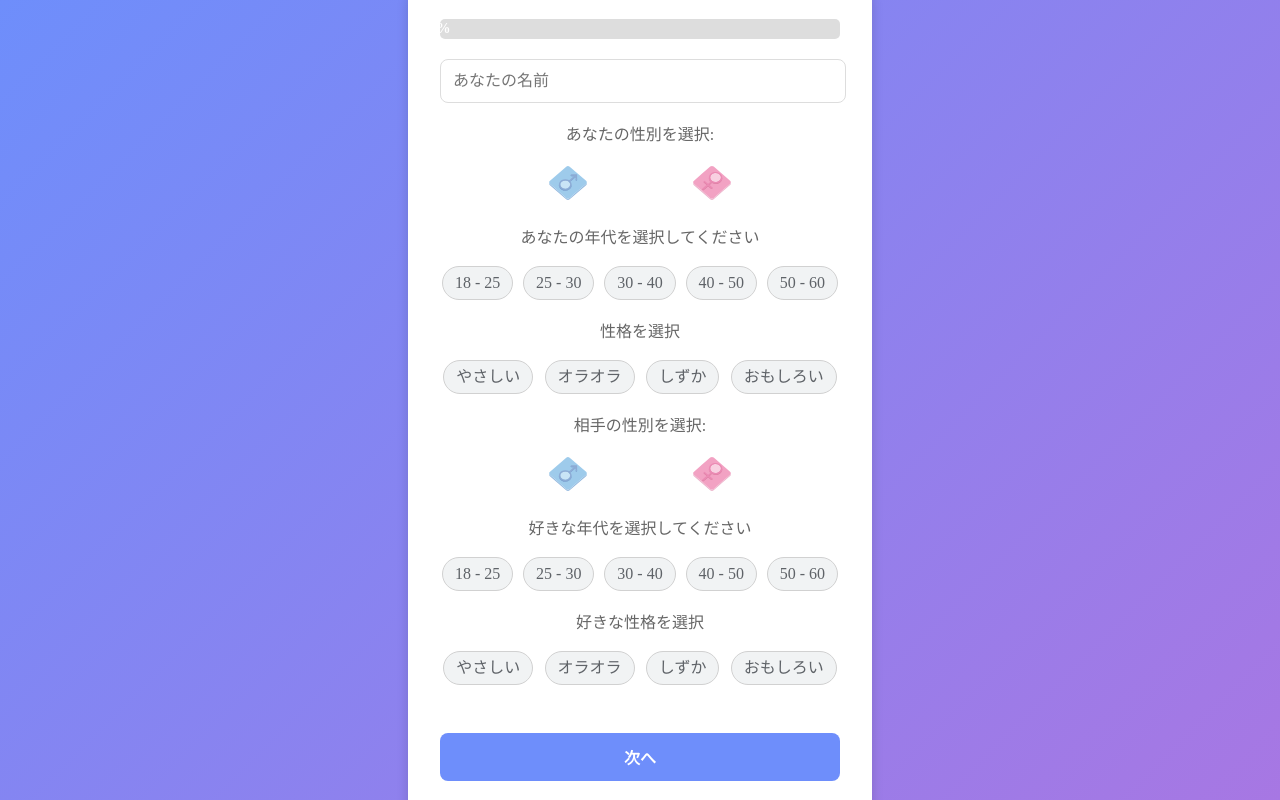
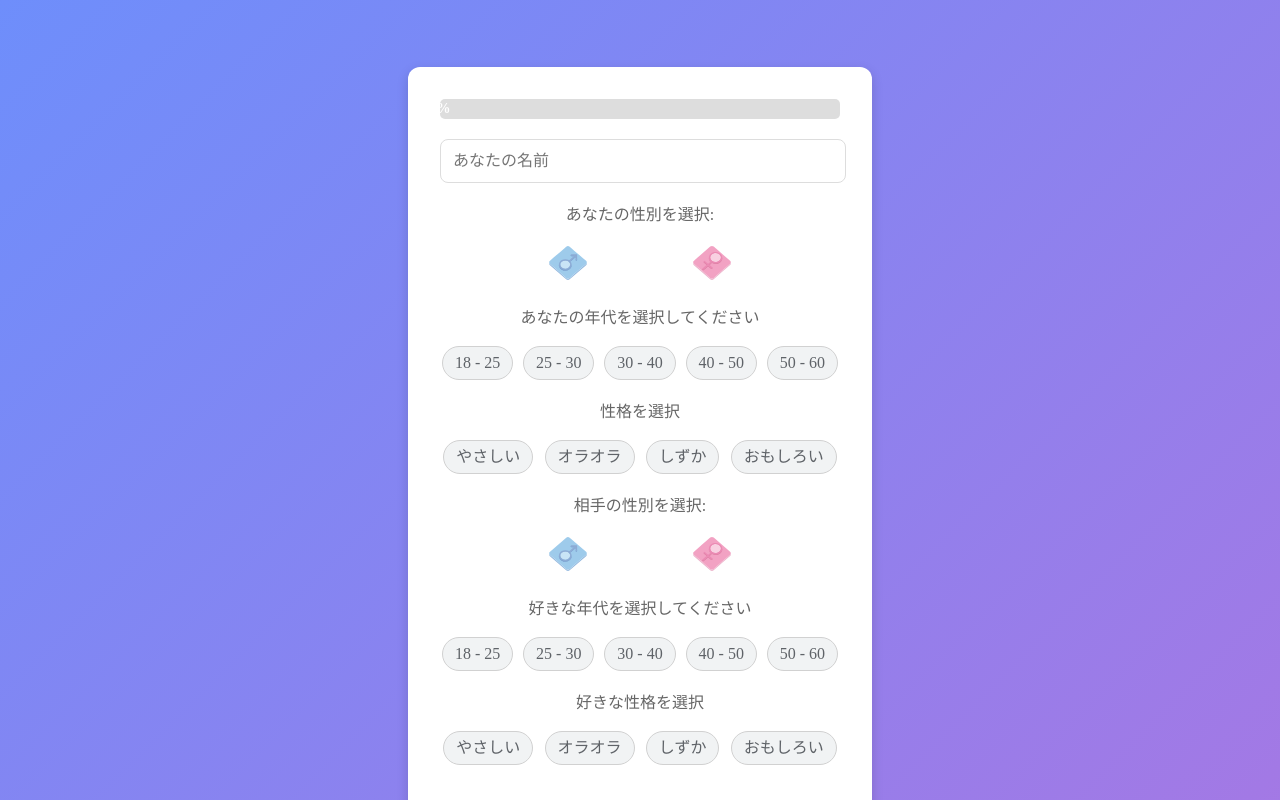
Before and after one commit to shunnagahara/WhisperMe, a React (Create React App) app: page /profile in a window 1280 px wide. Shown: the top 800 px of the page. Built offline with nearby package versions, Linux system fonts and the light colour scheme.

Commit message:
UIの修正

```diff
--- a/src/Profile.css
+++ b/src/Profile.css
@@ -6,6 +6,7 @@
     justify-content: center;
     height: 100vh;
     background: linear-gradient(135deg, #6e8efb, #a777e3);
+    padding: 80px 0;
   }
 
   .profile-card {
```
